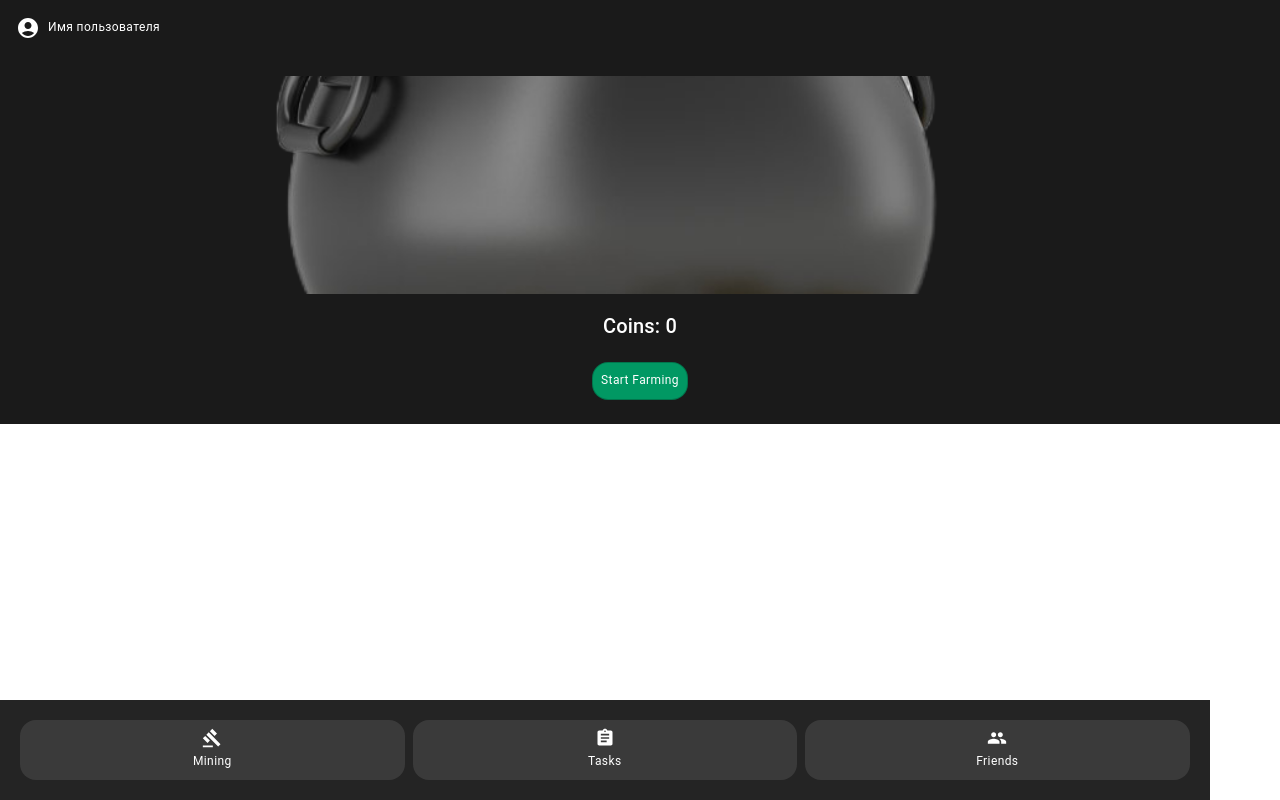
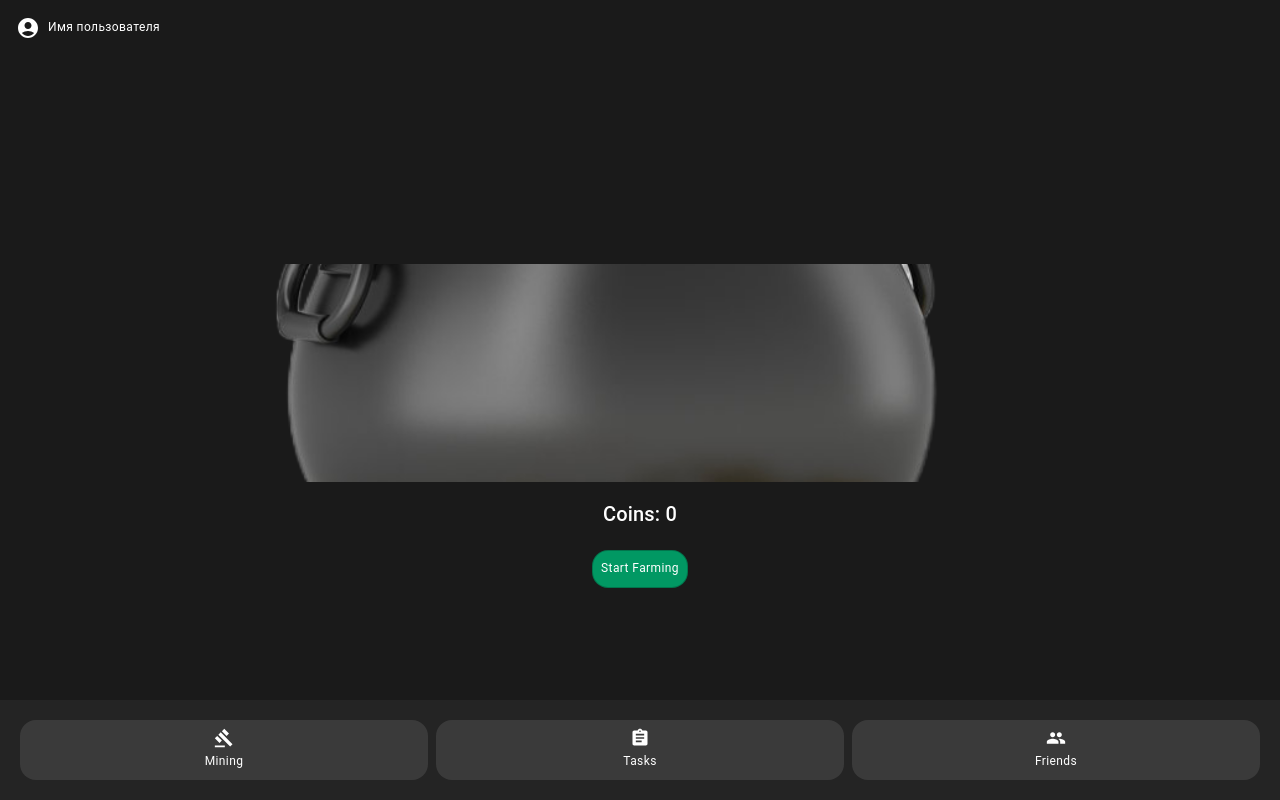
Before and after one commit to kurtkabeina12/CoinOfLuckFrontend, a React (Create React App) app: page / in a window 1280 px wide. Built offline with nearby package versions, Linux system fonts and the light colour scheme.

Commit message:
жздщ

```diff
--- a/src/Pages/HomePage.tsx
+++ b/src/Pages/HomePage.tsx
@@ -5,7 +5,7 @@ import { styled } from '@mui/system';
 import PeopleIcon from '@mui/icons-material/People';
 import AssignmentIcon from '@mui/icons-material/Assignment';
 import AccountCircleIcon from '@mui/icons-material/AccountCircle';
-import HammerIcon from '@mui/icons-material/Gavel'; // Imported for mining icon
+import HammerIcon from '@mui/icons-material/Gavel';
 
 const ImageSrc = require('../img/GlavImg.png');
 
@@ -18,13 +18,14 @@ const TopBar = styled(Box)(({ theme }) => ({
 }));
 
 const Overlay = styled(Box)(({ theme }) => ({
-    width: '92%',
     backgroundColor: '#242424',
     display: 'flex',
     justifyContent: 'center',
     padding: theme.spacing(2),
     position: 'fixed',
     bottom: 0,
+    left: 0,
+    right: 0,
 }));
 
 const NavButton = styled(Button)(({ theme }) => ({
@@ -155,7 +156,7 @@ const HomePage = () => {
             sx={{
                 position: 'relative',
                 width: '100%',
-                height: '100%',
+                height: '100vh',
                 textAlign: 'center',
                 display: 'flex',
                 flexDirection: 'column',
@@ -189,7 +190,8 @@ const HomePage = () => {
                         backgroundPosition: 'center',
                         display: 'flex',
                         flexDirection: 'column',
-                        justifyContent: 'flex-end',
+                        justifyContent: 'center',
+                        alignItems: 'center',
                         backgroundColor: '#1A1A1A',
                     }}
                 />
@@ -211,6 +213,7 @@ const HomePage = () => {
                     )}
                 </Box>
             </Box>
+            <Box sx={{ flexShrink: 0 }}>
                 <Overlay>
                     <NavButton startIcon={<HammerIcon />} onClick={() => navigate('/')}>
                         <Typography variant="caption">Mining</Typography>
@@ -223,6 +226,7 @@ const HomePage = () => {
                     </NavButton>
                 </Overlay>
             </Box>
+        </Box>
     );
 };
 
```
Lines whose indentation alone changed are shown as unchanged.
